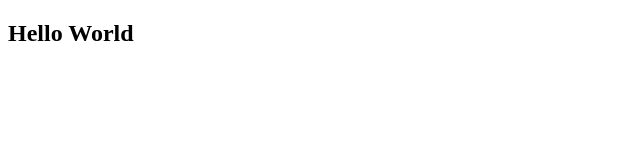
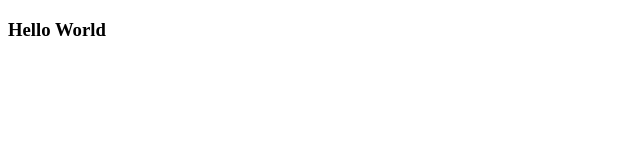
Before and after one commit to jm003074/kadai-githubpages, a plain HTML site: page index.html in a window 1280 px wide. Shown: the whole page, without its empty margins (0-640 px from the left). Drawn offline with Linux system fonts and the light colour scheme.

Commit message:
mod second

```diff
--- a/index.html
+++ b/index.html
@@ -5,6 +5,6 @@
         <title>GitHub Pagesでサイトを公開する</title>
     </head>
     <body>
-        <h2>Hello World</h2>
+        <h3>Hello World</h3>
     </body>
 </html>
```
